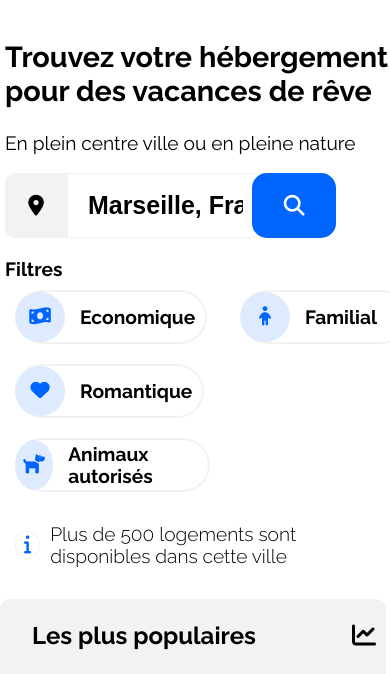
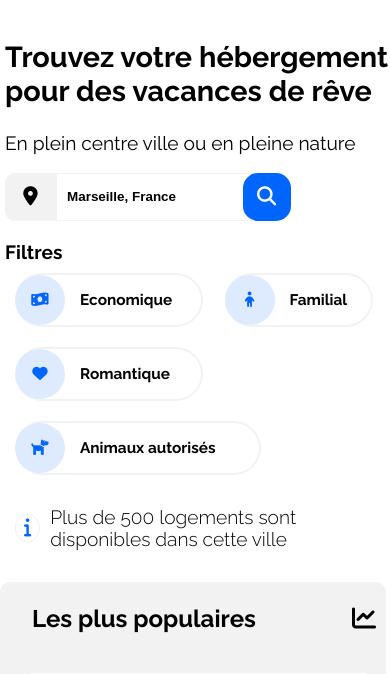
Before and after one commit to Jerem3martin/J-r-mieMartin_2_17032021, a plain HTML site: page Reservia.html in a window 390 px wide. Shown: the part 113-787 px from the top of the page. Drawn offline with Linux system fonts and the light colour scheme.

Commit message:
width en mobile

```diff
--- a/style.css
+++ b/style.css
@@ -864,20 +864,19 @@ body
 
 #recherche
 {
-   height: 65px;
-   font-size: 1.3rem;
+   width: 100%;
 }
 
 #marker
 {
-   width: 50px;
+   width: 10%;
 }
 
 #search
 {
-   width: 100%;
-   padding-left: 20px;
-   font-size: 1.2em;
+   width: 70%;
+   padding-left: 10px;
+   font-size: 0.7em;
 }
 
 #submit
@@ -890,7 +889,7 @@ body
    background-color: #0065fc;
     color: #fff;
     height: 100%;
-    width: 4em;
+    width: 2.5em;
     margin-left: -0.7em;
     border-radius: 15px;
     display: flex;
@@ -904,6 +903,7 @@ body
     margin-top: 20px;
     margin-left: 0px;
     flex-direction: column;
+    width: 100%;
 }
 
 #liste
@@ -913,32 +913,34 @@ body
    padding: 0px;
    display: flex;
    flex-direction: column;
+   width: 100%;
+   font-size: 0.8em;
 }
 
 #economique
 {
    margin: 10px;
-   width: fit-content;
+   width: 45%;
 }
 
 #familial
 {
    margin: 10px;
    position: absolute;
-   left: 230px;
-   width: 40%;
+   left: 55%;
+   width: 35%;
 }
 
 #romantique
 {
    margin: 10px;
-   width: fit-content;
+   width: 45%;
 }
 
 #animaux
 {
    margin: 10px;
-   width: fit-content;
+   width: 60%;
 
 }
 
@@ -1070,19 +1072,16 @@ body
 #popu1
 {
    width: 40%;
-   height: 100%;
 }
 
 #popu2
 {
    width: 40%;
-   height: 100%;
 }
 
 #popu3
 {
    width: 40%;
-   height: 100%;
 }
 
 #texte_2
@@ -1095,6 +1094,7 @@ body
 #etoile_2
 {
    margin-left: 50%;
+   padding-top: 30px;
 }
 
 #titre_activite
```
